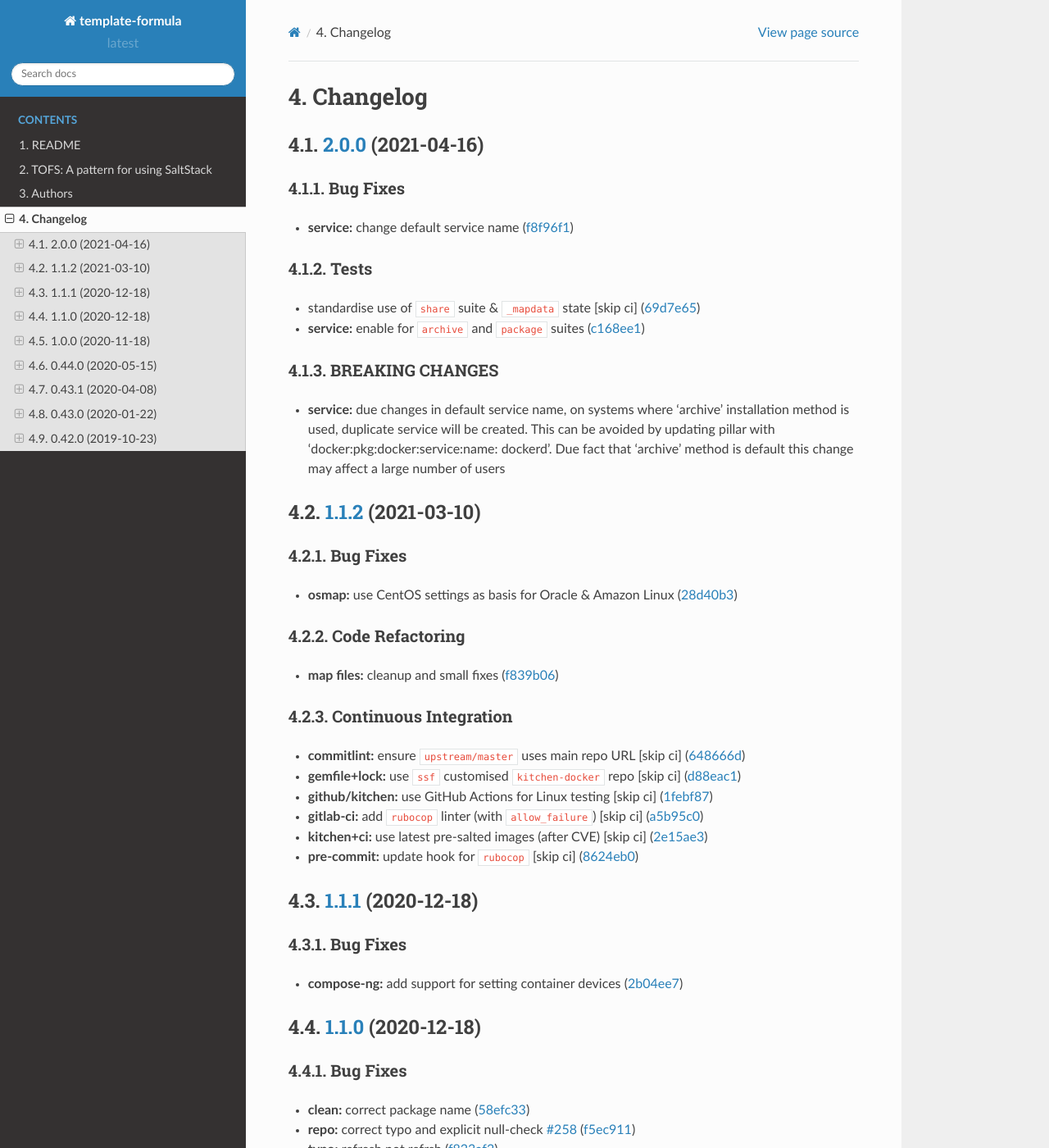
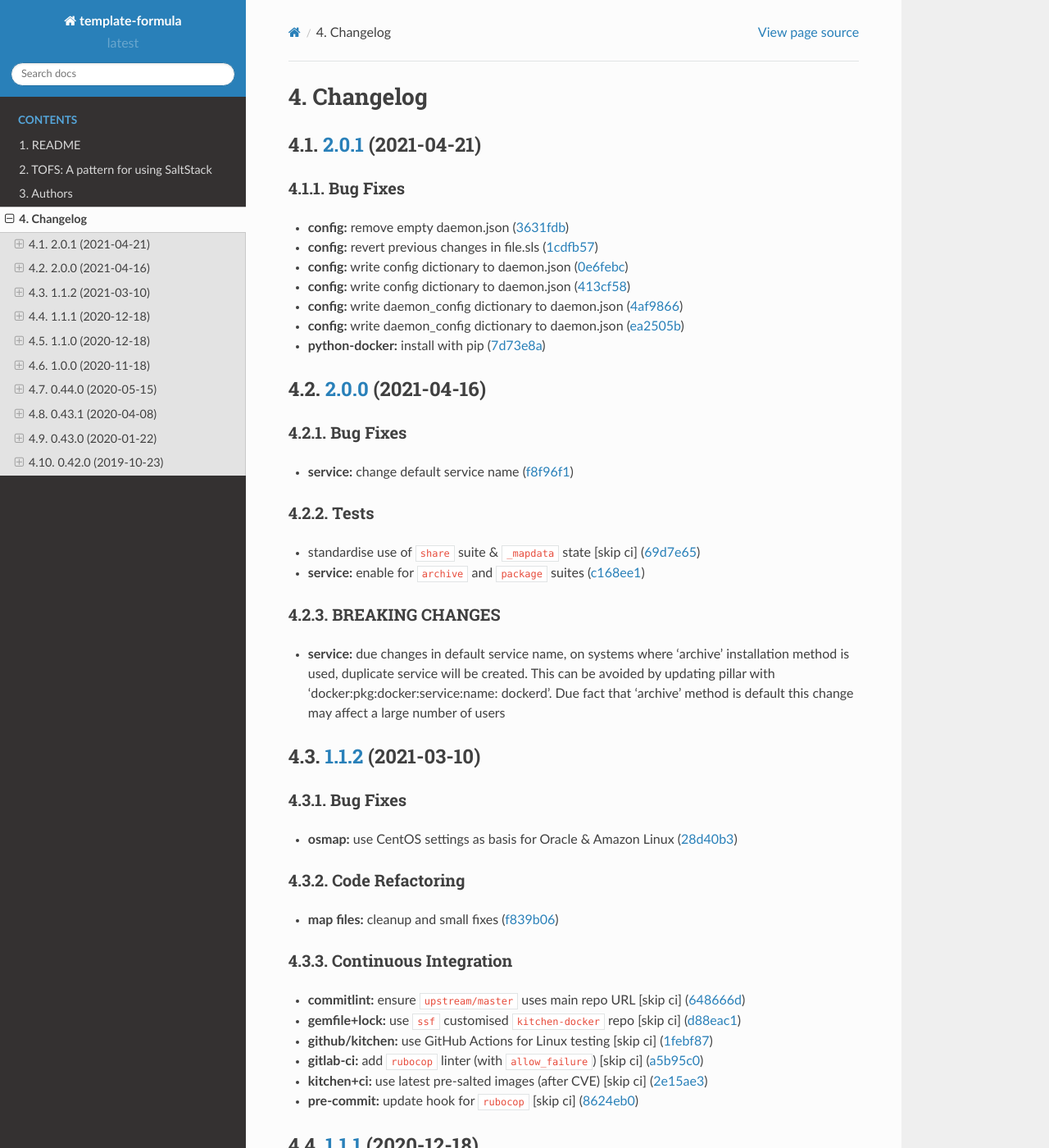
Before and after one commit to saltstack-formulas/docker-formula, a Sphinx documentation site: the page built from docs/CHANGELOG.rst, in a window 1280 px wide and 1400 px high. Shown: the whole window at 82% size. Built offline with Sphinx 7.4.7 and the Read the Docs theme 2.0.0, drawn with Linux system fonts in a browser that asks for light colours; pages that are not in the unit, such as notebooks, are missing from menus; some of the changed text lies outside the part shown.

Commit message:
chore(release): 2.0.1 [skip ci]
## [2.0.1](https://github.com/saltstack-formulas/docker-formula/compare/v2.0.0...v2.0.1) (2021-04-21)

### Bug Fixes

* **config:** remove empty daemon.json ([3631fdb](https://github.com/saltstack-formulas/docker-formula/commit/3631fdb2cc6ed50d26f6ffd9cb9bccf31edaf5d5))
* **config:** revert previous changes in file.sls ([1cdfb57](https://github.com/saltstack-formulas/docker-formula/commit/1cdfb57b6bbbc2f13c1877b71fcd18fc1274518b))
* **config:** write config dictionary to daemon.json ([0e6febc](https://github.com/saltstack-formulas/docker-formula/commit/0e6febc5f104f5d6de232bf0d49226b53c1a8644))
* **config:** write config dictionary to daemon.json ([413cf58](https://github.com/saltstack-formulas/docker-formula/commit/413cf58b4f283af4d3a3aa8595e21fd56828d310))
* **config:** write daemon_config dictionary to daemon.json ([4af9866](https://github.com/saltstack-formulas/docker-formula/commit/4af9866f04632a0bcad8ce930ef85f219559693f))
* **config:** write daemon_config dictionary to daemon.json ([ea2505b](https://github.com/saltstack-formulas/docker-formula/commit/ea2505b98871c1da8f7fff1a801157d1cee14ac5))
* **python-docker:** install with pip ([7d73e8a](https://github.com/saltstack-formulas/docker-formula/commit/7d73e8aca45e2e1e95ace6add1f665271519840c))

```diff
--- a/docs/AUTHORS.rst
+++ b/docs/AUTHORS.rst
@@ -58,6 +58,9 @@ This list is sorted by the number of commits per contributor in *descending* ord
    * - :raw-html-m2r:`<img class='float-left rounded-1' src='https://avatars.githubusercontent.com/u/4195158?v=4' width='36' height='36' alt='@dafyddj'>`
      - `@dafyddj <https://github.com/dafyddj>`_
      - 3
+   * - :raw-html-m2r:`<img class='float-left rounded-1' src='https://avatars.githubusercontent.com/u/807283?v=4' width='36' height='36' alt='@hatifnatt'>`
+     - `@hatifnatt <https://github.com/hatifnatt>`_
+     - 3
    * - :raw-html-m2r:`<img class='float-left rounded-1' src='https://avatars.githubusercontent.com/u/16061886?v=4' width='36' height='36' alt='@japtain-cack'>`
      - `@japtain-cack <https://github.com/japtain-cack>`_
      - 3
@@ -66,9 +69,6 @@ This list is sorted by the number of commits per contributor in *descending* ord
      - 3
    * - :raw-html-m2r:`<img class='float-left rounded-1' src='https://avatars.githubusercontent.com/u/50369843?v=4' width='36' height='36' alt='@solarchad'>`
      - `@solarchad <https://github.com/solarchad>`_
-     - 2
-   * - :raw-html-m2r:`<img class='float-left rounded-1' src='https://avatars.githubusercontent.com/u/807283?v=4' width='36' height='36' alt='@hatifnatt'>`
-     - `@hatifnatt <https://github.com/hatifnatt>`_
      - 2
    * - :raw-html-m2r:`<img class='float-left rounded-1' src='https://avatars.githubusercontent.com/u/287147?v=4' width='36' height='36' alt='@techhat'>`
      - `@techhat <https://github.com/techhat>`_
@@ -176,4 +176,4 @@ This list is sorted by the number of commits per contributor in *descending* ord
 
 ----
 
-Auto-generated by a `forked version <https://github.com/myii/maintainer>`_ of `gaocegege/maintainer <https://github.com/gaocegege/maintainer>`_ on 2021-04-16.
+Auto-generated by a `forked version <https://github.com/myii/maintainer>`_ of `gaocegege/maintainer <https://github.com/gaocegege/maintainer>`_ on 2021-04-21.
--- a/docs/CHANGELOG.rst
+++ b/docs/CHANGELOG.rst
@@ -1,6 +1,21 @@
 
 Changelog
 =========
+
+`2.0.1 <https://github.com/saltstack-formulas/docker-formula/compare/v2.0.0...v2.0.1>`_ (2021-04-21)
+--------------------------------------------------------------------------------------------------------
+
+Bug Fixes
+^^^^^^^^^
+
+
+* **config:** remove empty daemon.json (\ `3631fdb <https://github.com/saltstack-formulas/docker-formula/commit/3631fdb2cc6ed50d26f6ffd9cb9bccf31edaf5d5>`_\ )
+* **config:** revert previous changes in file.sls (\ `1cdfb57 <https://github.com/saltstack-formulas/docker-formula/commit/1cdfb57b6bbbc2f13c1877b71fcd18fc1274518b>`_\ )
+* **config:** write config dictionary to daemon.json (\ `0e6febc <https://github.com/saltstack-formulas/docker-formula/commit/0e6febc5f104f5d6de232bf0d49226b53c1a8644>`_\ )
+* **config:** write config dictionary to daemon.json (\ `413cf58 <https://github.com/saltstack-formulas/docker-formula/commit/413cf58b4f283af4d3a3aa8595e21fd56828d310>`_\ )
+* **config:** write daemon_config dictionary to daemon.json (\ `4af9866 <https://github.com/saltstack-formulas/docker-formula/commit/4af9866f04632a0bcad8ce930ef85f219559693f>`_\ )
+* **config:** write daemon_config dictionary to daemon.json (\ `ea2505b <https://github.com/saltstack-formulas/docker-formula/commit/ea2505b98871c1da8f7fff1a801157d1cee14ac5>`_\ )
+* **python-docker:** install with pip (\ `7d73e8a <https://github.com/saltstack-formulas/docker-formula/commit/7d73e8aca45e2e1e95ace6add1f665271519840c>`_\ )
 
 `2.0.0 <https://github.com/saltstack-formulas/docker-formula/compare/v1.1.2...v2.0.0>`_ (2021-04-16)
 --------------------------------------------------------------------------------------------------------
```
Also changed, not shown: other parts of docs/AUTHORS.rst (+1 -1 lines), AUTHORS.md (+3 -3 lines), CHANGELOG.md (+13 -0 lines), 1 other file.
